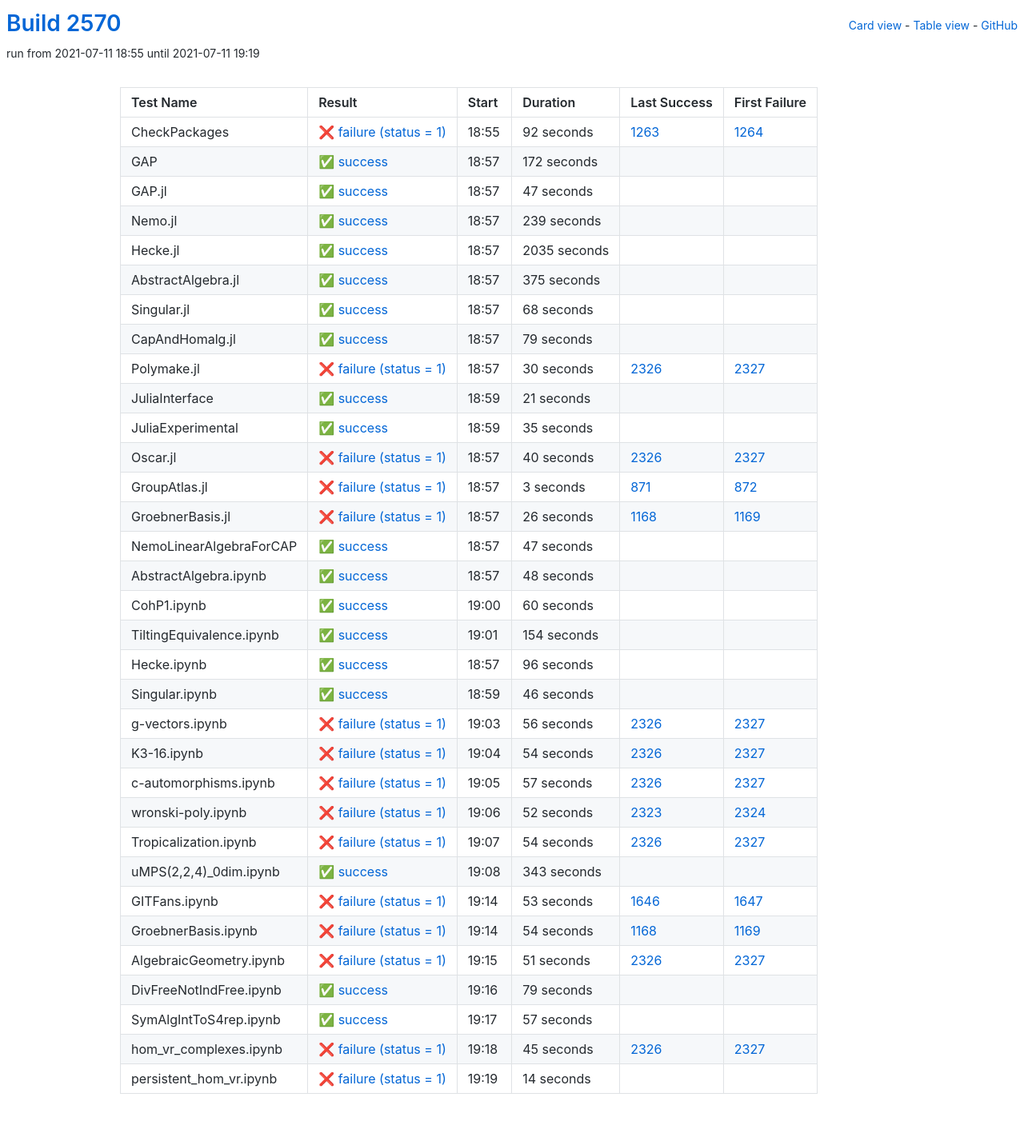
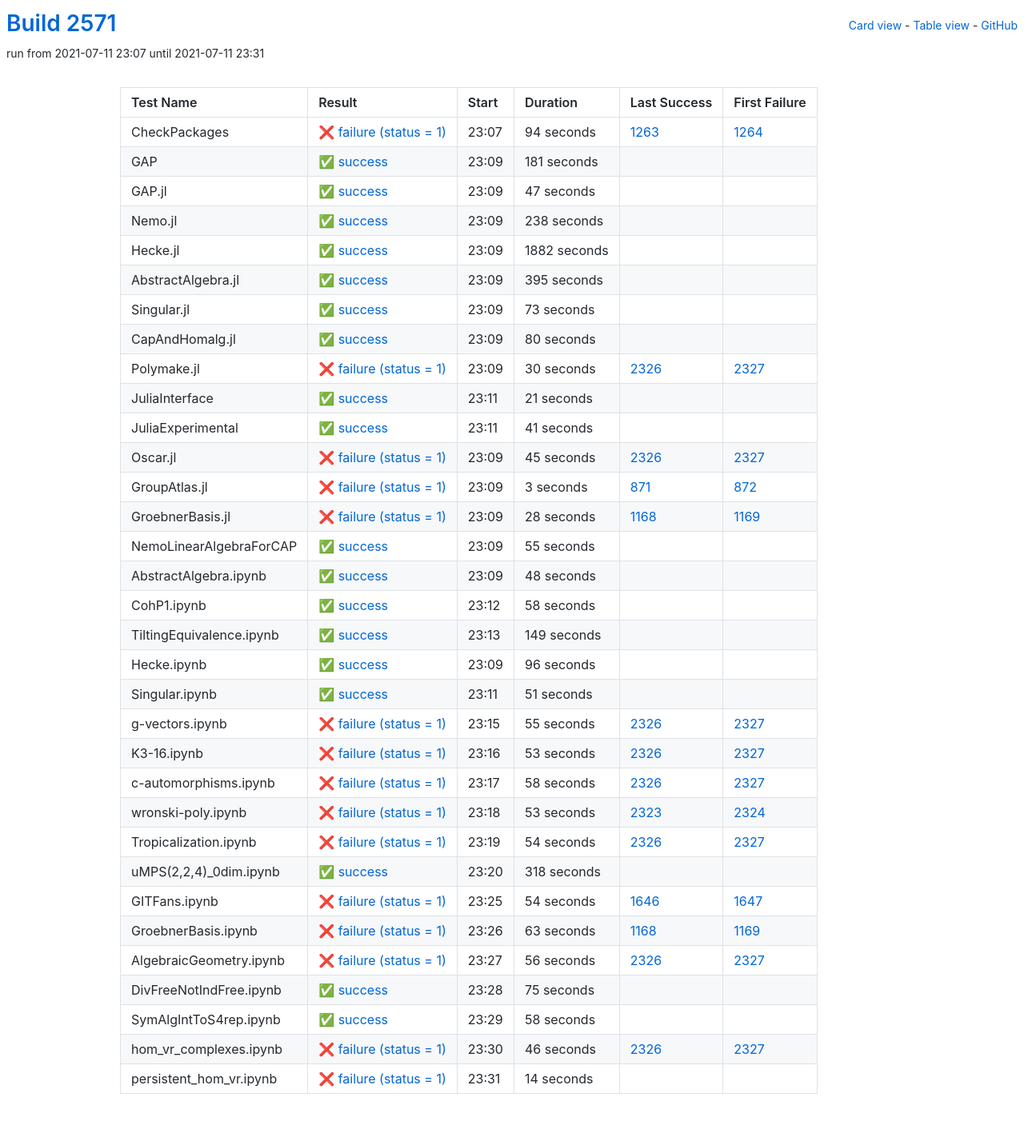
Before and after one commit to oscar-system/oscar-ci-status-stable, a Jekyll site: the page built from table.html, in a window 1280 px wide. Shown: the whole page at 80% size. Built offline with Jekyll 4.4.1, drawn with Linux system fonts in a browser that asks for light colours.

Commit message:
Build #2571

```diff
--- a/_data/ci.yml
+++ b/_data/ci.yml
@@ -1,6 +1,6 @@
 ---
-build: 2570
-build_url: https://oscarci.mathematik.uni-kl.de/job/oscar-stable/2570/
+build: 2571
+build_url: https://oscarci.mathematik.uni-kl.de/job/oscar-stable/2571/
 job: oscar-stable
 organization: oscar-system
 repo: oscar-ci-status-stable
@@ -8,32 +8,32 @@ repourl: https://github.com/oscar-system/oscar-ci-status-stable
 tests:
 - name: CheckPackages
   id: checkpackages
-  log: https://oscarci.mathematik.uni-kl.de/job/oscar-stable/2570/artifact/logs/build-2570/CheckPackages.log
-  start: 2021-07-11 18:55
+  log: https://oscarci.mathematik.uni-kl.de/job/oscar-stable/2571/artifact/logs/build-2571/CheckPackages.log
+  start: 2021-07-11 23:07
   success: false
   exitcode: 1
   status: failure
-  duration: 92
+  duration: 94
   last_success: 1263
   last_success_url: https://oscarci.mathematik.uni-kl.de/job/oscar-stable/1263/
   first_failure: 1264
   first_failure_url: https://oscarci.mathematik.uni-kl.de/job/oscar-stable/1264/
 - name: GAP
   id: gap
-  log: https://oscarci.mathematik.uni-kl.de/job/oscar-stable/2570/artifact/logs/build-2570/GAP.log
-  start: 2021-07-11 18:57
+  log: https://oscarci.mathematik.uni-kl.de/job/oscar-stable/2571/artifact/logs/build-2571/GAP.log
+  start: 2021-07-11 23:09
   success: true
   exitcode: 0
   status: success
-  duration: 172
+  duration: 181
   last_success: false
   last_success_url:
   first_failure: false
   first_failure_url:
 - name: GAP.jl
   id: gap-jl
-  log: https://oscarci.mathematik.uni-kl.de/job/oscar-stable/2570/artifact/logs/build-2570/GAP.jl.log
-  start: 2021-07-11 18:57
+  log: https://oscarci.mathematik.uni-kl.de/job/oscar-stable/2571/artifact/logs/build-2571/GAP.jl.log
+  start: 2021-07-11 23:09
   success: true
   exitcode: 0
   status: success
@@ -44,68 +44,68 @@ tests:
   first_failure_url:
 - name: Nemo.jl
   id: nemo-jl
-  log: https://oscarci.mathematik.uni-kl.de/job/oscar-stable/2570/artifact/logs/build-2570/Nemo.jl.log
-  start: 2021-07-11 18:57
+  log: https://oscarci.mathematik.uni-kl.de/job/oscar-stable/2571/artifact/logs/build-2571/Nemo.jl.log
+  start: 2021-07-11 23:09
   success: true
   exitcode: 0
   status: success
-  duration: 239
+  duration: 238
   last_success: false
   last_success_url:
   first_failure: false
   first_failure_url:
 - name: Hecke.jl
   id: hecke-jl
-  log: https://oscarci.mathematik.uni-kl.de/job/oscar-stable/2570/artifact/logs/build-2570/Hecke.jl.log
-  start: 2021-07-11 18:57
+  log: https://oscarci.mathematik.uni-kl.de/job/oscar-stable/2571/artifact/logs/build-2571/Hecke.jl.log
+  start: 2021-07-11 23:09
   success: true
   exitcode: 0
   status: success
-  duration: 2035
+  duration: 1882
   last_success: false
   last_success_url:
   first_failure: false
   first_failure_url:
 - name: AbstractAlgebra.jl
   id: abstractalgebra-jl
-  log: https://oscarci.mathematik.uni-kl.de/job/oscar-stable/2570/artifact/logs/build-2570/AbstractAlgebra.jl.log
-  start: 2021-07-11 18:57
+  log: https://oscarci.mathematik.uni-kl.de/job/oscar-stable/2571/artifact/logs/build-2571/AbstractAlgebra.jl.log
+  start: 2021-07-11 23:09
   success: true
   exitcode: 0
   status: success
-  duration: 375
+  duration: 395
   last_success: false
   last_success_url:
   first_failure: false
   first_failure_url:
 - name: Singular.jl
   id: singular-jl
-  log: https://oscarci.mathematik.uni-kl.de/job/oscar-stable/2570/artifact/logs/build-2570/Singular.jl.log
-  start: 2021-07-11 18:57
+  log: https://oscarci.mathematik.uni-kl.de/job/oscar-stable/2571/artifact/logs/build-2571/Singular.jl.log
+  start: 2021-07-11 23:09
   success: true
   exitcode: 0
   status: success
-  duration: 68
+  duration: 73
   last_success: false
   last_success_url:
   first_failure: false
   first_failure_url:
 - name: CapAndHomalg.jl
   id: capandhomalg-jl
-  log: https://oscarci.mathematik.uni-kl.de/job/oscar-stable/2570/artifact/logs/build-2570/CapAndHomalg.jl.log
-  start: 2021-07-11 18:57
+  log: https://oscarci.mathematik.uni-kl.de/job/oscar-stable/2571/artifact/logs/build-2571/CapAndHomalg.jl.log
+  start: 2021-07-11 23:09
   success: true
   exitcode: 0
   status: success
-  duration: 79
+  duration: 80
   last_success: false
   last_success_url:
   first_failure: false
   first_failure_url:
 - name: Polymake.jl
   id: polymake-jl
-  log: https://oscarci.mathematik.uni-kl.de/job/oscar-stable/2570/artifact/logs/build-2570/Polymake.jl.log
-  start: 2021-07-11 18:57
+  log: https://oscarci.mathematik.uni-kl.de/job/oscar-stable/2571/artifact/logs/build-2571/Polymake.jl.log
+  start: 2021-07-11 23:09
   success: false
   exitcode: 1
   status: failure
@@ -116,8 +116,8 @@ tests:
   first_failure_url: https://oscarci.mathematik.uni-kl.de/job/oscar-stable/2327/
 - name: JuliaInterface
   id: juliainterface
-  log: https://oscarci.mathematik.uni-kl.de/job/oscar-stable/2570/artifact/logs/build-2570/JuliaInterface.log
-  start: 2021-07-11 18:59
+  log: https://oscarci.mathematik.uni-kl.de/job/oscar-stable/2571/artifact/logs/build-2571/JuliaInterface.log
+  start: 2021-07-11 23:11
   success: true
   exitcode: 0
   status: success
@@ -128,32 +128,32 @@ tests:
   first_failure_url:
 - name: JuliaExperimental
   id: juliaexperimental
-  log: https://oscarci.mathematik.uni-kl.de/job/oscar-stable/2570/artifact/logs/build-2570/JuliaExperimental.log
-  start: 2021-07-11 18:59
+  log: https://oscarci.mathematik.uni-kl.de/job/oscar-stable/2571/artifact/logs/build-2571/JuliaExperimental.log
+  start: 2021-07-11 23:11
   success: true
   exitcode: 0
   status: success
-  duration: 35
+  duration: 41
   last_success: false
   last_success_url:
   first_failure: false
   first_failure_url:
 - name: Oscar.jl
   id: oscar-jl
-  log: https://oscarci.mathematik.uni-kl.de/job/oscar-stable/2570/artifact/logs/build-2570/Oscar.jl.log
-  start: 2021-07-11 18:57
+  log: https://oscarci.mathematik.uni-kl.de/job/oscar-stable/2571/artifact/logs/build-2571/Oscar.jl.log
+  start: 2021-07-11 23:09
   success: false
   exitcode: 1
   status: failure
-  duration: 40
+  duration: 45
   last_success: 2326
   last_success_url: https://oscarci.mathematik.uni-kl.de/job/oscar-stable/2326/
   first_failure: 2327
   first_failure_url: https://oscarci.mathematik.uni-kl.de/job/oscar-stable/2327/
 - name: GroupAtlas.jl
   id: groupatlas-jl
-  log: https://oscarci.mathematik.uni-kl.de/job/oscar-stable/2570/artifact/logs/build-2570/GroupAtlas.jl.log
-  start: 2021-07-11 18:57
+  log: https://oscarci.mathematik.uni-kl.de/job/oscar-stable/2571/artifact/logs/build-2571/GroupAtlas.jl.log
+  start: 2021-07-11 23:09
   success: false
   exitcode: 1
   status: failure
@@ -164,32 +164,32 @@ tests:
   first_failure_url: https://oscarci.mathematik.uni-kl.de/job/oscar-stable/872/
 - name: GroebnerBasis.jl
   id: groebnerbasis-jl
-  log: https://oscarci.mathematik.uni-kl.de/job/oscar-stable/2570/artifact/logs/build-2570/GroebnerBasis.jl.log
-  start: 2021-07-11 18:57
+  log: https://oscarci.mathematik.uni-kl.de/job/oscar-stable/2571/artifact/logs/build-2571/GroebnerBasis.jl.log
+  start: 2021-07-11 23:09
   success: false
   exitcode: 1
   status: failure
-  duration: 26
+  duration: 28
   last_success: 1168
   last_success_url: https://oscarci.mathematik.uni-kl.de/job/oscar-stable/1168/
   first_failure: 1169
   first_failure_url: https://oscarci.mathematik.uni-kl.de/job/oscar-stable/1169/
 - name: NemoLinearAlgebraForCAP
   id: nemolinearalgebraforcap
-  log: https://oscarci.mathematik.uni-kl.de/job/oscar-stable/2570/artifact/logs/build-2570/NemoLinearAlgebraForCAP.log
-  start: 2021-07-11 18:57
+  log: https://oscarci.mathematik.uni-kl.de/job/oscar-stable/2571/artifact/logs/build-2571/NemoLinearAlgebraForCAP.log
+  start: 2021-07-11 23:09
   success: true
   exitcode: 0
   status: success
-  duration: 47
+  duration: 55
   last_success: false
   last_success_url:
   first_failure: false
   first_failure_url:
 - name: AbstractAlgebra.ipynb
   id: abstractalgebra-ipynb
-  log: https://oscarci.mathematik.uni-kl.de/job/oscar-stable/2570/artifact/logs/build-2570/AbstractAlgebra.ipynb.log
-  start: 2021-07-11 18:57
+  log: https://oscarci.mathematik.uni-kl.de/job/oscar-stable/2571/artifact/logs/build-2571/AbstractAlgebra.ipynb.log
+  start: 2021-07-11 23:09
   success: true
   exitcode: 0
   status: success
@@ -200,32 +200,32 @@ tests:
   first_failure_url:
 - name: CohP1.ipynb
   id: cohp1-ipynb
-  log: https://oscarci.mathematik.uni-kl.de/job/oscar-stable/2570/artifact/logs/build-2570/CohP1.ipynb.log
-  start: 2021-07-11 19:00
+  log: https://oscarci.mathematik.uni-kl.de/job/oscar-stable/2571/artifact/logs/build-2571/CohP1.ipynb.log
+  start: 2021-07-11 23:12
   success: true
   exitcode: 0
   status: success
-  duration: 60
+  duration: 58
   last_success: false
   last_success_url:
   first_failure: false
   first_failure_url:
 - name: TiltingEquivalence.ipynb
   id: tiltingequivalence-ipynb
-  log: https://oscarci.mathematik.uni-kl.de/job/oscar-stable/2570/artifact/logs/build-2570/TiltingEquivalence.ipynb.log
-  start: 2021-07-11 19:01
+  log: https://oscarci.mathematik.uni-kl.de/job/oscar-stable/2571/artifact/logs/build-2571/TiltingEquivalence.ipynb.log
+  start: 2021-07-11 23:13
   success: true
   exitcode: 0
   status: success
-  duration: 154
+  duration: 149
   last_success: false
   last_success_url:
   first_failure: false
   first_failure_url:
 - name: Hecke.ipynb
   id: hecke-ipynb
-  log: https://oscarci.mathematik.uni-kl.de/job/oscar-stable/2570/artifact/logs/build-2570/Hecke.ipynb.log
-  start: 2021-07-11 18:57
+  log: https://oscarci.mathematik.uni-kl.de/job/oscar-stable/2571/artifact/logs/build-2571/Hecke.ipynb.log
+  start: 2021-07-11 23:09
   success: true
   exitcode: 0
   status: success
@@ -236,68 +236,68 @@ tests:
   first_failure_url:
 - name: Singular.ipynb
   id: singular-ipynb
-  log: https://oscarci.mathematik.uni-kl.de/job/oscar-stable/2570/artifact/logs/build-2570/Singular.ipynb.log
-  start: 2021-07-11 18:59
+  log: https://oscarci.mathematik.uni-kl.de/job/oscar-stable/2571/artifact/logs/build-2571/Singular.ipynb.log
+  start: 2021-07-11 23:11
   success: true
   exitcode: 0
   status: success
-  duration: 46
+  duration: 51
   last_success: false
   last_success_url:
   first_failure: false
   first_failure_url:
 - name: g-vectors.ipynb
   id: g-vectors-ipynb
-  log: https://oscarci.mathematik.uni-kl.de/job/oscar-stable/2570/artifact/logs/build-2570/g-vectors.ipynb.log
-  start: 2021-07-11 19:03
+  log: https://oscarci.mathematik.uni-kl.de/job/oscar-stable/2571/artifact/logs/build-2571/g-vectors.ipynb.log
+  start: 2021-07-11 23:15
   success: false
   exitcode: 1
   status: failure
-  duration: 56
+  duration: 55
   last_success: 2326
   last_success_url: https://oscarci.mathematik.uni-kl.de/job/oscar-stable/2326/
   first_failure: 2327
   first_failure_url: https://oscarci.mathematik.uni-kl.de/job/oscar-stable/2327/
 - name: K3-16.ipynb
   id: k3-16-ipynb
-  log: https://oscarci.mathematik.uni-kl.de/job/oscar-stable/2570/artifact/logs/build-2570/K3-16.ipynb.log
-  start: 2021-07-11 19:04
+  log: https://oscarci.mathematik.uni-kl.de/job/oscar-stable/2571/artifact/logs/build-2571/K3-16.ipynb.log
+  start: 2021-07-11 23:16
   success: false
   exitcode: 1
   status: failure
-  duration: 54
+  duration: 53
   last_success: 2326
   last_success_url: https://oscarci.mathematik.uni-kl.de/job/oscar-stable/2326/
   first_failure: 2327
   first_failure_url: https://oscarci.mathematik.uni-kl.de/job/oscar-stable/2327/
 - name: c-automorphisms.ipynb
   id: c-automorphisms-ipynb
-  log: https://oscarci.mathematik.uni-kl.de/job/oscar-stable/2570/artifact/logs/build-2570/c-automorphisms.ipynb.log
-  start: 2021-07-11 19:05
+  log: https://oscarci.mathematik.uni-kl.de/job/oscar-stable/2571/artifact/logs/build-2571/c-automorphisms.ipynb.log
+  start: 2021-07-11 23:17
   success: false
   exitcode: 1
   status: failure
-  duration: 57
+  duration: 58
   last_success: 2326
   last_success_url: https://oscarci.mathematik.uni-kl.de/job/oscar-stable/2326/
   first_failure: 2327
   first_failure_url: https://oscarci.mathematik.uni-kl.de/job/oscar-stable/2327/
 - name: wronski-poly.ipynb
   id: wronski-poly-ipynb
-  log: https://oscarci.mathematik.uni-kl.de/job/oscar-stable/2570/artifact/logs/build-2570/wronski-poly.ipynb.log
-  start: 2021-07-11 19:06
+  log: https://oscarci.mathematik.uni-kl.de/job/oscar-stable/2571/artifact/logs/build-2571/wronski-poly.ipynb.log
+  start: 2021-07-11 23:18
   success: false
   exitcode: 1
   status: failure
-  duration: 52
+  duration: 53
   last_success: 2323
   last_success_url: https://oscarci.mathematik.uni-kl.de/job/oscar-stable/2323/
   first_failure: 2324
   first_failure_url: https://oscarci.mathematik.uni-kl.de/job/oscar-stable/2324/
 - name: Tropicalization.ipynb
   id: tropicalization-ipynb
-  log: https://oscarci.mathematik.uni-kl.de/job/oscar-stable/2570/artifact/logs/build-2570/Tropicalization.ipynb.log
-  start: 2021-07-11 19:07
+  log: https://oscarci.mathematik.uni-kl.de/job/oscar-stable/2571/artifact/logs/build-2571/Tropicalization.ipynb.log
+  start: 2021-07-11 23:19
   success: false
   exitcode: 1
   status: failure
@@ -308,92 +308,92 @@ tests:
   first_failure_url: https://oscarci.mathematik.uni-kl.de/job/oscar-stable/2327/
 - name: uMPS(2,2,4)_0dim.ipynb
   id: umps-2-2-4-0dim-ipynb
-  log: https://oscarci.mathematik.uni-kl.de/job/oscar-stable/2570/artifact/logs/build-2570/uMPS-2-2-4-_0dim.ipynb.log
-  start: 2021-07-11 19:08
+  log: https://oscarci.mathematik.uni-kl.de/job/oscar-stable/2571/artifact/logs/build-2571/uMPS-2-2-4-_0dim.ipynb.log
+  start: 2021-07-11 23:20
   success: true
   exitcode: 0
   status: success
-  duration: 343
+  duration: 318
   last_success: false
   last_success_url:
   first_failure: false
   first_failure_url:
 - name: GITFans.ipynb
   id: gitfans-ipynb
-  log: https://oscarci.mathematik.uni-kl.de/job/oscar-stable/2570/artifact/logs/build-2570/GITFans.ipynb.log
-  start: 2021-07-11 19:14
+  log: https://oscarci.mathematik.uni-kl.de/job/oscar-stable/2571/artifact/logs/build-2571/GITFans.ipynb.log
+  start: 2021-07-11 23:25
   success: false
   exitcode: 1
   status: failure
-  duration: 53
+  duration: 54
   last_success: 1646
   last_success_url: https://oscarci.mathematik.uni-kl.de/job/oscar-stable/1646/
   first_failure: 1647
   first_failure_url: https://oscarci.mathematik.uni-kl.de/job/oscar-stable/1647/
 - name: GroebnerBasis.ipynb
   id: groebnerbasis-ipynb
-  log: https://oscarci.mathematik.uni-kl.de/job/oscar-stable/2570/artifact/logs/build-2570/GroebnerBasis.ipynb.log
-  start: 2021-07-11 19:14
+  log: https://oscarci.mathematik.uni-kl.de/job/oscar-stable/2571/artifact/logs/build-2571/GroebnerBasis.ipynb.log
+  start: 2021-07-11 23:26
   success: false
   exitcode: 1
   status: failure
-  duration: 54
+  duration: 63
   last_success: 1168
   last_success_url: https://oscarci.mathematik.uni-kl.de/job/oscar-stable/1168/
   first_failure: 1169
   first_failure_url: https://oscarci.mathematik.uni-kl.de/job/oscar-stable/1169/
 - name: AlgebraicGeometry.ipynb
   id: algebraicgeometry-ipynb
-  log: https://oscarci.mathematik.uni-kl.de/job/oscar-stable/2570/artifact/logs/build-2570/AlgebraicGeometry.ipynb.log
-  start: 2021-07-11 19:15
+  log: https://oscarci.mathematik.uni-kl.de/job/oscar-stable/2571/artifact/logs/build-2571/AlgebraicGeometry.ipynb.log
+  start: 2021-07-11 23:27
   success: false
   exitcode: 1
   status: failure
-  duration: 51
+  duration: 56
   last_success: 2326
   last_success_url: https://oscarci.mathematik.uni-kl.de/job/oscar-stable/2326/
   first_failure: 2327
   first_failure_url: https://oscarci.mathematik.uni-kl.de/job/oscar-stable/2327/
 - name: DivFreeNotIndFree.ipynb
   id: divfreenotindfree-ipynb
-  log: https://oscarci.mathematik.uni-kl.de/job/oscar-stable/2570/artifact/logs/build-2570/DivFreeNotIndFree.ipynb.log
-  start: 2021-07-11 19:16
+  log: https://oscarci.mathematik.uni-kl.de/job/oscar-stable/2571/artifact/logs/build-2571/DivFreeNotIndFree.ipynb.log
+  start: 2021-07-11 23:28
   success: true
   exitcode: 0
   status: success
-  duration: 79
+  duration: 75
   last_success: false
   last_success_url:
   first_failure: false
   first_failure_url:
 - name: SymAlgIntToS4rep.ipynb
   id: symalginttos4rep-ipynb
-  log: https://oscarci.mathematik.uni-kl.de/job/oscar-stable/2570/artifact/logs/build-2570/SymAlgIntToS4rep.ipynb.log
-  start: 2021-07-11 19:17
+  log: https://oscarci.mathematik.uni-kl.de/job/oscar-stable/2571/artifact/logs/build-2571/SymAlgIntToS4rep.ipynb.log
+  start: 2021-07-11 23:29
   success: true
   exitcode: 0
   status: success
-  duration: 57
+  duration: 58
   last_success: false
   last_success_url:
   first_failure: false
   first_failure_url:
 - name: hom_vr_complexes.ipynb
   id: hom-vr-complexes-ipynb
-  log: https://oscarci.mathematik.uni-kl.de/job/oscar-stable/2570/artifact/logs/build-2570/hom_vr_complexes.ipynb.log
-  start: 2021-07-11 19:18
+  log: https://oscarci.mathematik.uni-kl.de/job/oscar-stable/2571/artifact/logs/build-2571/hom_vr_complexes.ipynb.log
+  start: 2021-07-11 23:30
   success: false
   exitcode: 1
   status: failure
-  duration: 45
+  duration: 46
   last_success: 2326
   last_success_url: https://oscarci.mathematik.uni-kl.de/job/oscar-stable/2326/
   first_failure: 2327
   first_failure_url: https://oscarci.mathematik.uni-kl.de/job/oscar-stable/2327/
 - name: persistent_hom_vr.ipynb
   id: persistent-hom-vr-ipynb
-  log: https://oscarci.mathematik.uni-kl.de/job/oscar-stable/2570/artifact/logs/build-2570/persistent_hom_vr.ipynb.log
-  start: 2021-07-11 19:19
+  log: https://oscarci.mathematik.uni-kl.de/job/oscar-stable/2571/artifact/logs/build-2571/persistent_hom_vr.ipynb.log
+  start: 2021-07-11 23:31
   success: false
   exitcode: 1
   status: failure
```
Also changed, not shown: README.md.
